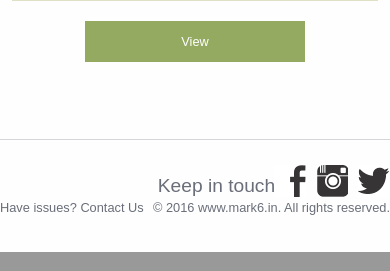
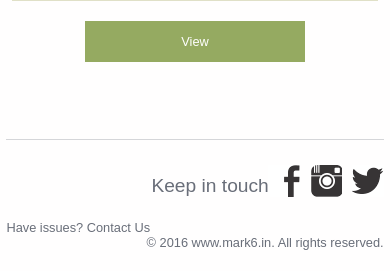
Before and after one commit to asifsid88/Mark6, a PHP site: page /index.php in a window 390 px wide. Shown: the part 2118-2389 px from the top of the page. Run offline with PHP 8.4, Linux system fonts and the light colour scheme.

Commit message:
Fixed Footer CSS for mobile version

```diff
--- a/src/css/global.css
+++ b/src/css/global.css
@@ -52,9 +52,11 @@ html > body {
 
 #mark6-footer {
     border-top: 1px solid #d5d6d9;
+    padding-top: 2em;
     margin-top: 3em;
-    padding-top: 2em;
     margin-bottom: 4em;
+    margin-left: 0.5em;
+    margin-right: 0.5em;
 }
 
 #footer-text {
@@ -85,7 +87,7 @@ html > body {
 }
 
 .follow {
-
+    margin-bottom: 1.5em;
 }
 
 .keep-in-touch {
```
